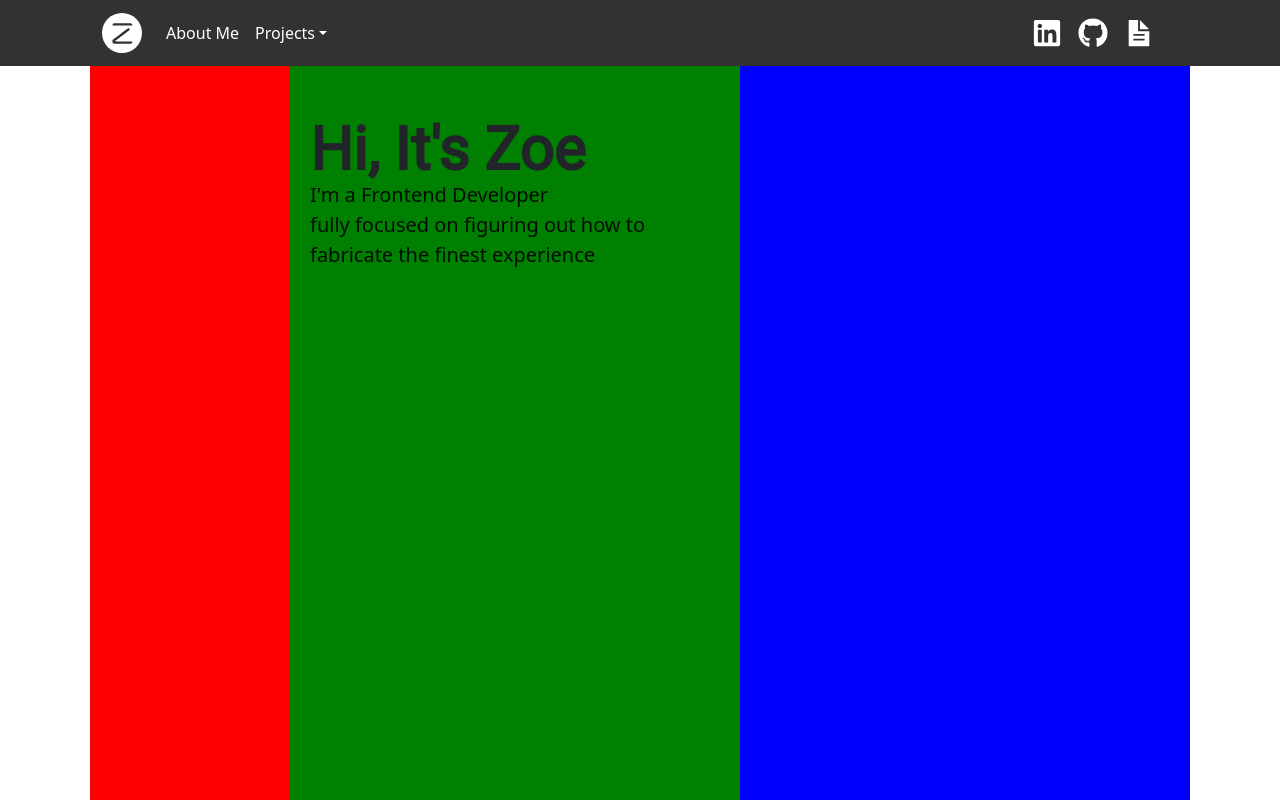
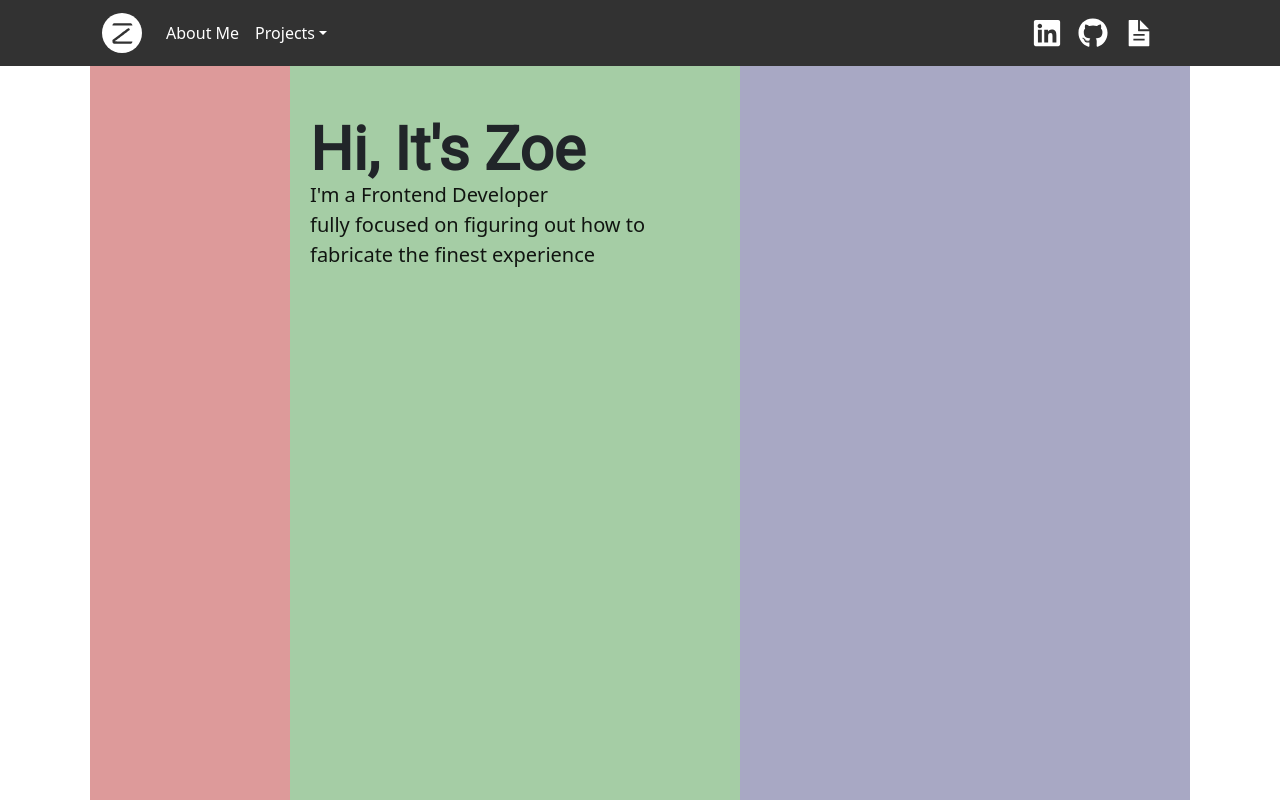
Before and after one commit to zlederma/portfolio-website, a React (Create React App) app: page / in a window 1280 px wide. Shown: the top 800 px of the page. Built offline with nearby package versions, Linux system fonts and the light colour scheme; no server answers.

Commit message:
Added some template code for breakpoints

```diff
--- a/src/components/LandingStyles.css
+++ b/src/components/LandingStyles.css
@@ -1,31 +1,34 @@
 .landing__container{
     height: 100vh;
     display: flex;
-    flex-direction: row;
     justify-content: center;
 }
 
 .landing__column-art{
     width: 200px;
-    background-color: red;
+    background-color: rgb(221, 154, 154);
     height: 100%;
 }
 .landing__column-welcome{
     width: 450px;
-    background-color: green;
+    background-color: rgb(165, 205, 165);
     height: 100%;
 }
 
 .landing__column-projects{
     min-width: 450px;
     max-width: 300px;
-    background-color: blue;
+    background-color: rgb(168, 168, 196);
     height: 100%;
 }
 
-@media (max-width: 992px) {
-    /* styles to apply on large and extra large devices */
+/* md devices and down */
+@media (max-width: 991px) {
     .landing__column-art{
         display: none;
     }
   }
+
+    /* sm devices and down */
+  @media (max-width: 767px) {
+   }
```
